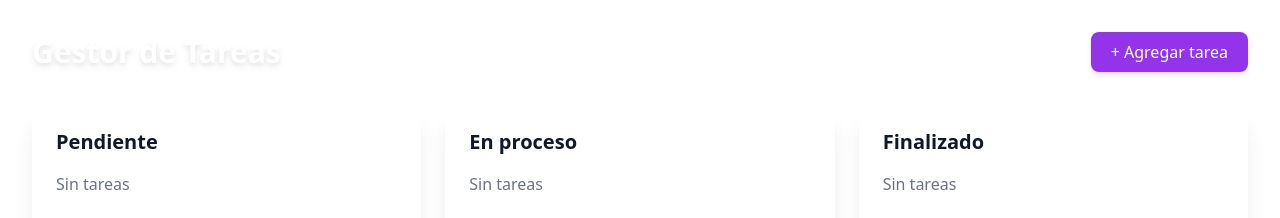
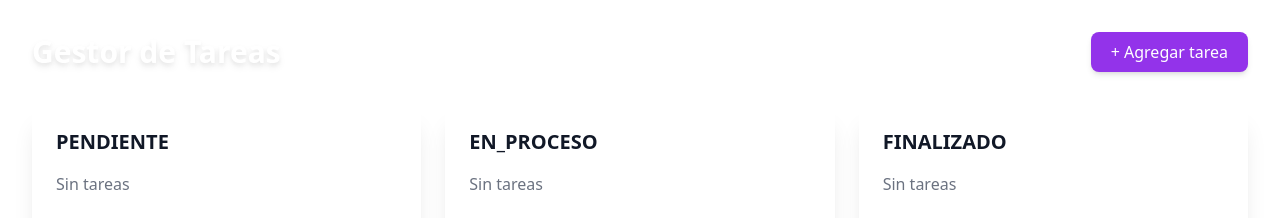
Before and after one commit to Yarissa21/MiniProyecto_GestorDeTareas, a React app in the folder frontend/: page / in a window 1280 px wide. Shown: the top 218 px of the page. Built offline with nearby package versions, Linux system fonts and the light colour scheme; the HTML template or start-up script is replaced by a standard one.

Commit message:
Se agregaron validaciones
Pide descripción y fecha obligatoria

```diff
--- a/frontend/src/App.tsx
+++ b/frontend/src/App.tsx
@@ -1,6 +1,6 @@
 import { useState } from "react";
 
-type Estado = "Pendiente" | "En proceso" | "Finalizado";
+type Estado = "PENDIENTE" | "EN_PROCESO" | "FINALIZADO";
 
 interface Tarea {
   id: number;
@@ -15,14 +15,27 @@ function App() {
   const [tareas, setTareas] = useState<Tarea[]>([]);
   const [titulo, setTitulo] = useState("");
   const [descripcion, setDescripcion] = useState("");
-  const [estado, setEstado] = useState<Estado>("Pendiente");
+  const [estado, setEstado] = useState<Estado>("PENDIENTE");
   const [fechaEntrega, setFechaEntrega] = useState("");
+  const [error, setError] = useState("");
+  const [mensajeConfirmacion, setMensajeConfirmacion] = useState("");
 
   const crearTarea = () => {
-    if (!titulo.trim()) return;
+    setError("");
+    setMensajeConfirmacion("");
 
-    // Convertir fecha YYYY-MM-DD a ISO string con hora fija
-    const fechaISO = fechaEntrega ? new Date(fechaEntrega + "T12:00:00.000Z").toISOString() : new Date().toISOString();
+    // 🔹 Validaciones
+    if (!descripcion.trim()) {
+      setError("La descripción es obligatoria.");
+      return;
+    }
+
+    if (!fechaEntrega) {
+      setError("La fecha límite es obligatoria.");
+      return;
+    }
+
+    const fechaISO = new Date(fechaEntrega + "T12:00:00.000Z").toISOString();
 
     const nuevaTarea = {
       titulo,
@@ -41,11 +54,15 @@ function App() {
         setTareas([...tareas, tareaCreada]);
         setTitulo("");
         setDescripcion("");
-        setEstado("Pendiente");
+        setEstado("PENDIENTE");
         setFechaEntrega("");
         setShowModal(false);
+        setMensajeConfirmacion("✅ Tarea creada exitosamente.");
       })
-      .catch((err) => console.error("Error al crear tarea:", err));
+      .catch((err) => {
+        console.error("Error al crear tarea:", err);
+        setError("Hubo un error al crear la tarea.");
+      });
   };
 
   const eliminarTarea = (id: number) => {
@@ -107,11 +124,17 @@ function App() {
         </button>
       </div>
 
+      {/* Mensajes */}
+      {error && <p className="text-red-500 mb-4">{error}</p>}
+      {mensajeConfirmacion && (
+        <p className="text-green-600 mb-4">{mensajeConfirmacion}</p>
+      )}
+
       {/* Columnas */}
       <div className="grid grid-cols-1 md:grid-cols-3 gap-6 min-h-[80vh]">
-        {renderColumna("Pendiente")}
-        {renderColumna("En proceso")}
-        {renderColumna("Finalizado")}
+        {renderColumna("PENDIENTE")}
+        {renderColumna("EN_PROCESO")}
+        {renderColumna("FINALIZADO")}
       </div>
 
       {/* Modal */}
@@ -129,7 +152,7 @@ function App() {
             />
 
             <textarea
-              placeholder="Descripción"
+              placeholder="Descripción (obligatoria)"
               value={descripcion}
               onChange={(e) => setDescripcion(e.target.value)}
               className="w-full border rounded-lg px-4 py-2 mb-4"
```
